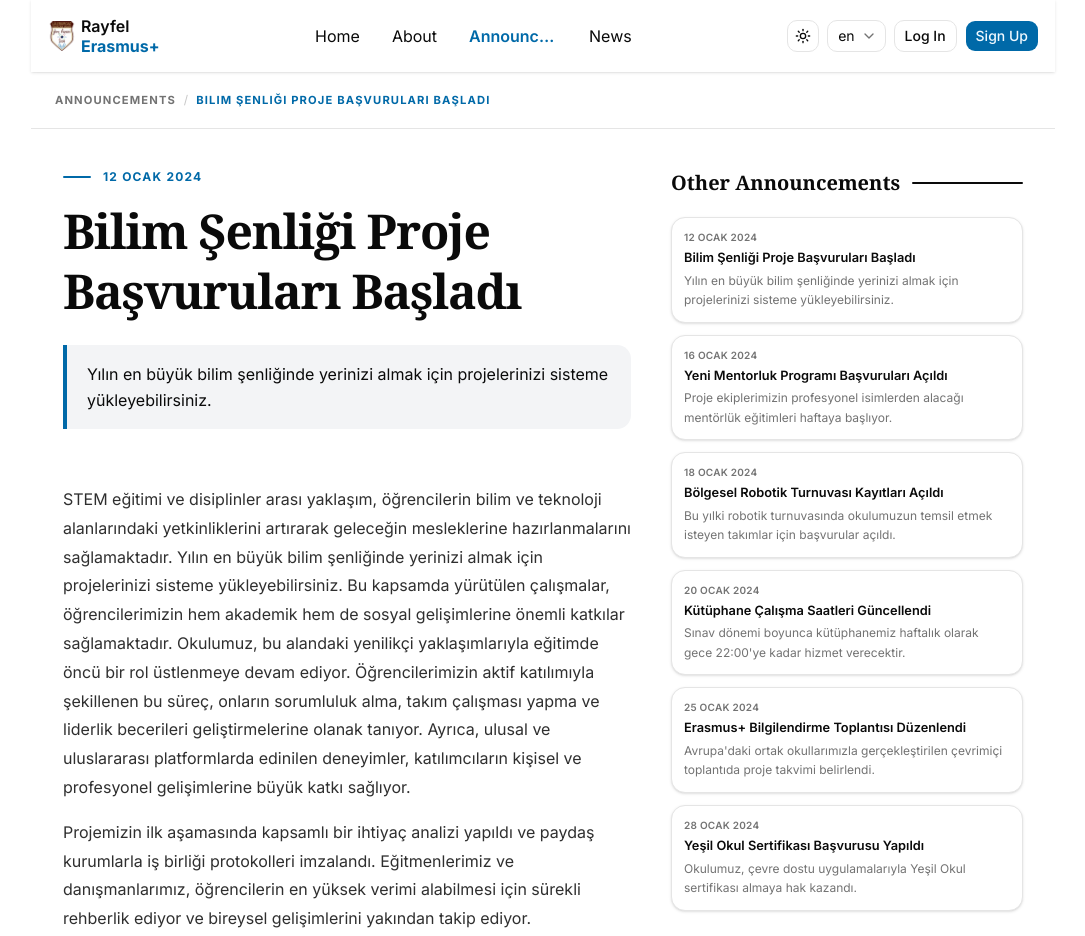
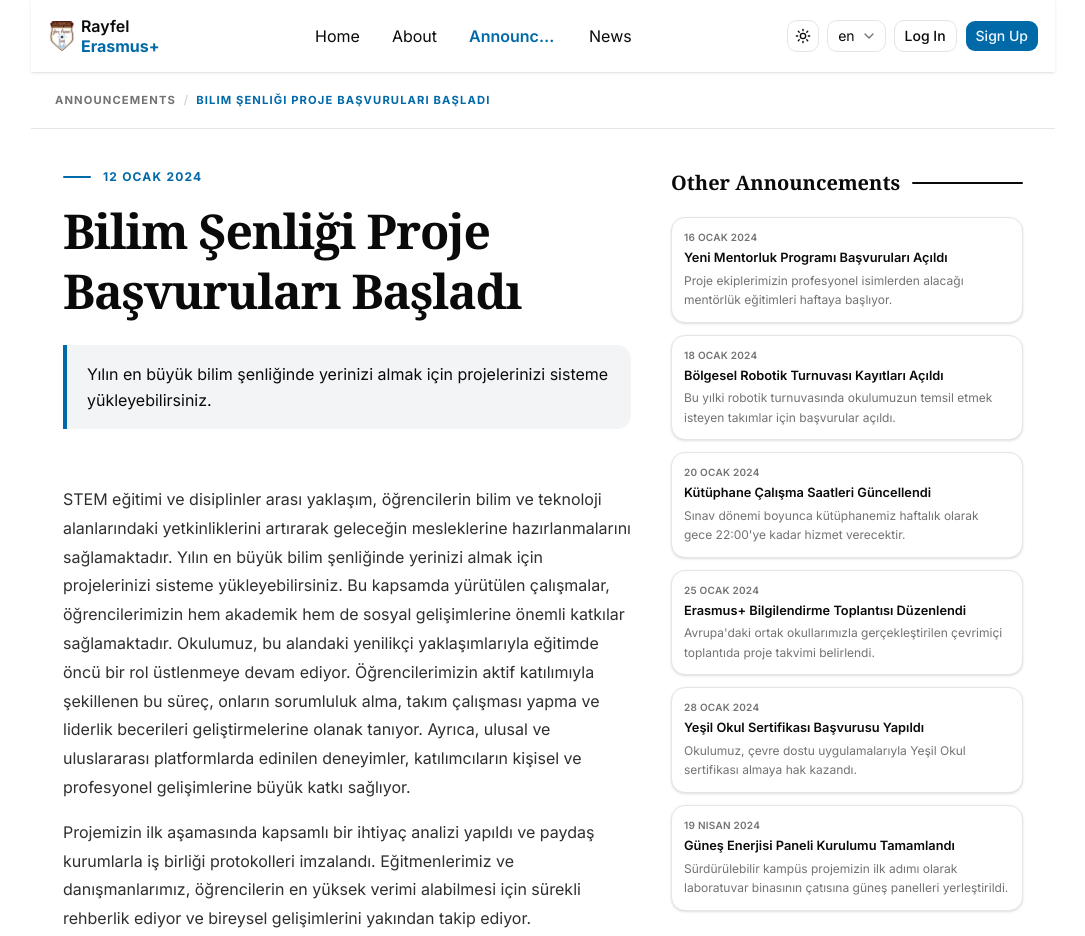
Before and after one commit to tunapotur/rayfel-erasmus-plus, a Next.js app: page /en/announcements/bilim-senligi-proje-basvurulari-basladi in a window 1280 px wide. Shown: the top 936 px of the page, without its empty margins (97-1182 px from the left). Built offline with nearby package versions, Linux system fonts and the light colour scheme.

Commit message:
all slug pages

```diff
--- a/components/Card.tsx
+++ b/components/Card.tsx
@@ -6,6 +6,7 @@ import ArrowLink from "./ArrowLink";
 import type { INFO, ANNOUNCEMENT, NEWS } from "@/lib/types/DataTypes";
 import { isANNOUNCEMENT, isNEWS } from "@/lib/types/DataTypes";
 import { NewsBadge } from "./NewsBadge";
+import getHref from "@/lib/getHref";
 
 export default function Card({ card }: { card: INFO | ANNOUNCEMENT | NEWS }) {
   const t = useTranslations("CardLinkText");
@@ -52,7 +53,7 @@ export default function Card({ card }: { card: INFO | ANNOUNCEMENT | NEWS }) {
         </p>
       </div>
 
-      <ArrowLink text={t("readMore")} href={card.href} />
+      <ArrowLink text={t("readMore")} href={getHref(card)} />
     </div>
   );
 }
--- a/components/Card_Sidebar.tsx
+++ b/components/Card_Sidebar.tsx
@@ -3,6 +3,7 @@ import { NewsBadge } from "./NewsBadge";
 import type { INFO, ANNOUNCEMENT, NEWS } from "@/lib/types/DataTypes";
 import { isANNOUNCEMENT, isNEWS } from "@/lib/types/DataTypes";
 import Image from "next/image";
+import getHref from "@/lib/getHref";
 
 export function Card_Sidebar({ card }: { card: INFO | ANNOUNCEMENT | NEWS }) {
   const announcement = isANNOUNCEMENT(card) || isNEWS(card) ? card : null;
@@ -10,7 +11,7 @@ export function Card_Sidebar({ card }: { card: INFO | ANNOUNCEMENT | NEWS }) {
 
   return (
     <Link
-      href={card.href}
+      href={getHref(card)}
       className="bg-card text-card-foreground border-border flex overflow-hidden rounded-xl border shadow-sm transition-all duration-300 hover:-translate-y-0.5 hover:shadow-md"
     >
       {/* Image */}
--- /dev/null
+++ b/lib/getHref.ts
@@ -0,0 +1,8 @@
+import type { INFO, ANNOUNCEMENT, NEWS } from "@/lib/types/DataTypes";
+import { isInfo, isNEWS } from "@/lib/types/DataTypes";
+
+export default function getHref(card: INFO | ANNOUNCEMENT | NEWS): string {
+  if (isInfo(card)) return card.href;
+  if (isNEWS(card)) return `/news/${card.slug}`;
+  return `/announcements/${card.slug}`;
+}
--- a/lib/types/DataTypes.ts
+++ b/lib/types/DataTypes.ts
@@ -5,15 +5,18 @@ export interface SearchParamsPageProps {
 export type LANGUAGE_TYPE = "en" | "de" | "tr";
 export type NEWS_TYPE = "news" | "mobility" | "dissemination";
 
-export interface INFO {
+export interface BASE {
   id: number;
   title: string;
   description: string;
-  href: string;
   language: LANGUAGE_TYPE;
 }
 
-export interface ANNOUNCEMENT extends INFO {
+export interface INFO extends BASE {
+  href: string;
+}
+
+export interface ANNOUNCEMENT extends BASE {
   slug: string;
   date: string;
   mainText: Array<string>;
@@ -27,14 +30,18 @@ export interface NEWS extends ANNOUNCEMENT {
   type: NEWS_TYPE;
 }
 
+export function isInfo(item: INFO | ANNOUNCEMENT | NEWS): item is INFO {
+  return "href" in item;
+}
+
 // card içinde type değeri varsa NEWS tipinde
-export function isNEWS(card: INFO | ANNOUNCEMENT | NEWS): card is NEWS {
-  return "type" in card;
+export function isNEWS(item: INFO | ANNOUNCEMENT | NEWS): item is NEWS {
+  return "type" in item;
 }
 
 // card içinde slug değeri var ve type değeri yoksa ANNOUNCEMENT
 export function isANNOUNCEMENT(
-  card: INFO | ANNOUNCEMENT | NEWS,
-): card is ANNOUNCEMENT {
-  return "slug" in card && !("type" in card);
+  item: INFO | ANNOUNCEMENT | NEWS,
+): item is ANNOUNCEMENT {
+  return "slug" in item && !("type" in item);
 }
--- a/sample_data/contents_news.ts
+++ b/sample_data/contents_news.ts
@@ -7,7 +7,6 @@ const news: Array<NEWS> = [
     title: "Sürdürülebilir Eğitim Modelleri",
     description:
       "Erasmus+ kapsamında yürütülen yeni projemizle yeşil becerilerin eğitime entegrasyonu.",
-    href: "/news/surdurulebilir-egitim-modelleri",
     language: "tr",
     date: "12 Temmuz 2024",
     mainText: [
@@ -24,7 +23,6 @@ const news: Array<NEWS> = [
     title: "Yazılım Atölyesi Kayıtları Açıldı",
     description:
       "Sanat ve tasarım odaklı projelerimizin sergileneceği etkinlik için geri sayım başladı.",
-    href: "/news/yazilim-atolyesi-kayitlari-acildi",
     language: "tr",
     date: "28 Aralık 2023",
     mainText: [
@@ -41,7 +39,6 @@ const news: Array<NEWS> = [
     title: "Fen Projeleri Yarışmasında Birincilik",
     description:
       "Öğrencilerimiz sürdürülebilir enerji projeleriyle il genelinde düzenlenen yarışmada birinci oldu.",
-    href: "/news/fen-projeleri-yarismasinda-birincilik",
     language: "tr",
     date: "20 Aralık 2023",
     mainText: [
@@ -58,7 +55,6 @@ const news: Array<NEWS> = [
     title: "Milli Robotik Ligi Hazırlıkları",
     description:
       "Robotik takımımız, önümüzdeki ay düzenlenecek olan milli lig müsabakaları için yoğun bir tempoyla çalışıyor.",
-    href: "/news/milli-robotik-ligi-hazirliklari",
     language: "tr",
     date: "15 Aralık 2023",
     mainText: [
@@ -75,7 +71,6 @@ const news: Array<NEWS> = [
     title: "Geri Dönüşüm Kampanyası Başladı",
     description:
       "Okul genelinde başlatılan yeni geri dönüşüm projesiyle sıfır atık hedeflerimize bir adım daha yaklaşıyoruz.",
-    href: "/news/geri-donusum-kampanyasi-basladi",
     language: "tr",
     date: "10 Aralık 2023",
     mainText: [
@@ -92,7 +87,6 @@ const news: Array<NEWS> = [
     title: "Mezunlarla Kariyer Söyleşileri",
     description:
       "Okulumuzdan mezun olup başarılı kariyerlere sahip isimler, tecrübelerini paylaşmak için öğrencilerle buluşuyor.",
-    href: "/news/mezunlarla-kariyer-soylesileri",
     language: "tr",
     date: "05 Aralık 2023",
     mainText: [
@@ -109,7 +103,6 @@ const news: Array<NEWS> = [
     title: "Yapay Zeka Harvard Semineri",
     description:
       "Eğitimde yapay zeka araçlarının kullanımı ve etik standartlar üzerine kapsamlı bir seminer düzenlendi.",
-    href: "/news/yapay-zeka-harvard-semineri",
     language: "tr",
     date: "01 Aralık 2023",
     mainText: [
--- a/sample_data/data.ts
+++ /dev/null
@@ -1,91 +0,0 @@
-import type { NewsArticle, NewsItem } from "./news";
-
-export const sidebarNews: NewsItem[] = [
-  {
-    id: "1",
-    slug: "yazilim-atolyesi-kayitlari-acildi",
-    title: "Yazılım Atölyesi Kayıtları Açıldı",
-    excerpt:
-      "Sanat ve tasarım odaklı projelerimizin sergileneceği etkinlik için geri sayım başladı.",
-    date: "28 Aralık 2023",
-    tag: "haber",
-    imageAlt: "Yazılım Atölyesi",
-    imagePlaceholder: "from-blue-700 to-blue-400",
-  },
-  {
-    id: "2",
-    slug: "fen-projeleri-yarismasinda-birincilik",
-    title: "Fen Projeleri Yarışmasında Birincilik",
-    excerpt:
-      "Öğrencilerimiz sürdürülebilir enerji projeleriyle il genelinde düzenlenen yarışmada birinci oldu.",
-    date: "20 Aralık 2023",
-    tag: "haber",
-    imageAlt: "Fen Projeleri",
-    imagePlaceholder: "from-slate-700 to-slate-500",
-  },
-  {
-    id: "3",
-    slug: "milli-robotik-ligi-hazirliklar",
-    title: "Milli Robotik Ligi Hazırlıkları",
-    excerpt:
-      "Robotik takımımız, önümüzdeki ay düzenlenecek olan milli lig müsabakaları için yoğun bir tempoyla çalışıyor.",
-    date: "15 Aralık 2023",
-    tag: "hareketlilik",
-    imageAlt: "Robotik Ligi",
-    imagePlaceholder: "from-gray-900 to-gray-700",
-  },
-  {
-    id: "4",
-    slug: "geri-donusum-kampanyasi-basladi",
-    title: "Geri Dönüşüm Kampanyası Başladı",
-    excerpt:
-      "Okul genelinde başlatılan yeni geri dönüşüm projesiyle sıfır atık hedeflerimize bir adım daha yaklaşıyoruz.",
-    date: "10 Aralık 2023",
-    tag: "yayginlastirma",
-    imageAlt: "Geri Dönüşüm",
-    imagePlaceholder: "from-green-700 to-green-500",
-  },
-  {
-    id: "5",
-    slug: "mezunlarla-kariyer-soylesileri",
-    title: "Mezunlarla Kariyer Söyleşileri",
-    excerpt:
-      "Okulumuzdan mezun olup başarılı kariyerlere sahip isimler, tecrübelerini paylaşmak için öğrencilerle buluşuyor.",
-    date: "5 Aralık 2023",
-    tag: "hareketlilik",
-    imageAlt: "Kariyer Söyleşileri",
-    imagePlaceholder: "from-gray-900 to-slate-700",
-  },
-  {
-    id: "6",
-    slug: "romanyada-kulturlerarasi-etkilesim",
-    title: "Romanya'da Kültürlerarası Etkileşim",
-    excerpt:
-      "Öğrenci değişim programımız kapsamında Romanya ziyaretimiz sanat odaklı atölyelerle devam ediyor.",
-    date: "22 Mayıs 2024",
-    tag: "yayginlastirma",
-    imageAlt: "Kültürlerarası Etkileşim",
-    imagePlaceholder: "from-violet-800 to-purple-600",
-  },
-];
-
-export const articleData: NewsArticle = {
-  id: "main",
-  slug: "surdurulebilir-egitim-modelleri",
-  title: "Sürdürülebilir Eğitim Modelleri",
-  date: "12 Ocak 2024",
-  tag: "haber",
-  imageAlt: "Sürdürülebilir Eğitim Modelleri",
-  imagePlaceholder: "from-gray-900 to-slate-800",
-  leadText:
-    "Rayfel Projeler kapsamında gelenekselleşen Bilim Şenliği için bu yılki başvuru süreci resmen açılmıştır. Tüm öğrencilerimizi yenilikçi fikirleriyle geleceği şekillendirmeye davet ediyoruz.",
-  excerpt:
-    "Rayfel Projeler kapsamında gelenekselleşen Bilim Şenliği için bu yılki başvuru süreci resmen açılmıştır.",
-  sectionTitle: "Sürdürülebilir Eğitim Modelleri Nerelerde Kullanılabilir",
-  content: [
-    'Akademik mükemmeliyet ve inovasyon odaklı eğitim vizyonumuzun bir parçası olan Bilim Şenliği, öğrencilerimizin teorik bilgilerini pratiğe dökme, problem çözme yeteneklerini geliştirme ve bilimsel metodolojiyi içselleştirme fırsatı sunmaktadır. Bu yılki temamız "Sürdürülebilir Teknoloji ve Toplumsal Fayda" olarak belirlenmiştir.',
-    "Projeler bireysel veya en fazla 3 kişiden oluşan gruplar halinde sunulabilir. Değerlendirme komitemiz projeleri; özgünlük, uygulanabilirlik, metodolojik doğruluk ve sunum kalitesi olmak üzere dört ana başlıkta inceleyecektir. Başvuruların eksiksiz bir proje taslağı ve ön rapor ile birlikte yapılması gerekmektedir.",
-    "Öğrencilerimiz danışman öğretmenlerinden rehberlik alabilir ve okul laboratuvarlarımızı proje hazırlık süreci boyunca aktif olarak kullanabilirler. Detaylı teknik şartnameye okul yönetim sistemimiz üzerinden ulaşabilirsiniz. Başarılar dileriz!",
-  ],
-  headline_image: "/sample_images/headline_images/card_01.jpg",
-};
--- a/src/app/[locale]/announcements/[slug]/page.tsx
+++ b/src/app/[locale]/announcements/[slug]/page.tsx
@@ -7,32 +7,33 @@ interface PageProps {
   params: Promise<{ slug: string }>;
 }
 
-// Generate static params for SSG (expand with real data source as needed)
 export async function generateStaticParams() {
-  return [{ slug: contents_announcements[0].slug }];
+  return contents_announcements.map((item) => ({ slug: item.slug }));
 }
 
 export async function generateMetadata({
   params,
 }: PageProps): Promise<Metadata> {
   const { slug } = await params;
-  if (slug !== contents_announcements[0].slug) return {};
+  const content = contents_announcements.find((item) => item.slug === slug);
+
+  if (!content) return {};
+
   return {
-    title: `${contents_announcements[0].title} – Haberler`,
-    description: contents_announcements[0].description,
+    title: `${content.title} – Duyurular`,
+    description: content.description,
   };
 }
 
 export default async function ContentDetailPage({ params }: PageProps) {
   const { slug } = await params;
+  const content = contents_announcements.find((item) => item.slug === slug);
 
-  // In a real app, fetch article by slug from a CMS / DB
-  if (slug !== contents_announcements[0].slug) notFound();
+  if (!content) notFound();
 
-  return (
-    <ContentDetail
-      content={contents_announcements[0]}
-      other_contents={contents_announcements.slice(0, 6)}
-    />
-  );
+  const other_contents = contents_announcements
+    .filter((item) => item.slug !== slug)
+    .slice(0, 6);
+
+  return <ContentDetail content={content} other_contents={other_contents} />;
 }
--- a/src/app/[locale]/announcements/page.tsx
+++ b/src/app/[locale]/announcements/page.tsx
@@ -28,7 +28,7 @@ export default async function AnnouncementsPage({
       {/* Announcements Cards List */}
       <div className="col3-cards-grid">
         {currentAnnouncements.map((item) => (
-          <Card key={item.title} card={item} />
+          <Card key={item.id} card={item} />
         ))}
       </div>
 
```
Also changed, not shown: sample_data/contents_announcements.ts (+0 -9 lines), sample_data/news.ts (deleted, +0 -19 lines).
